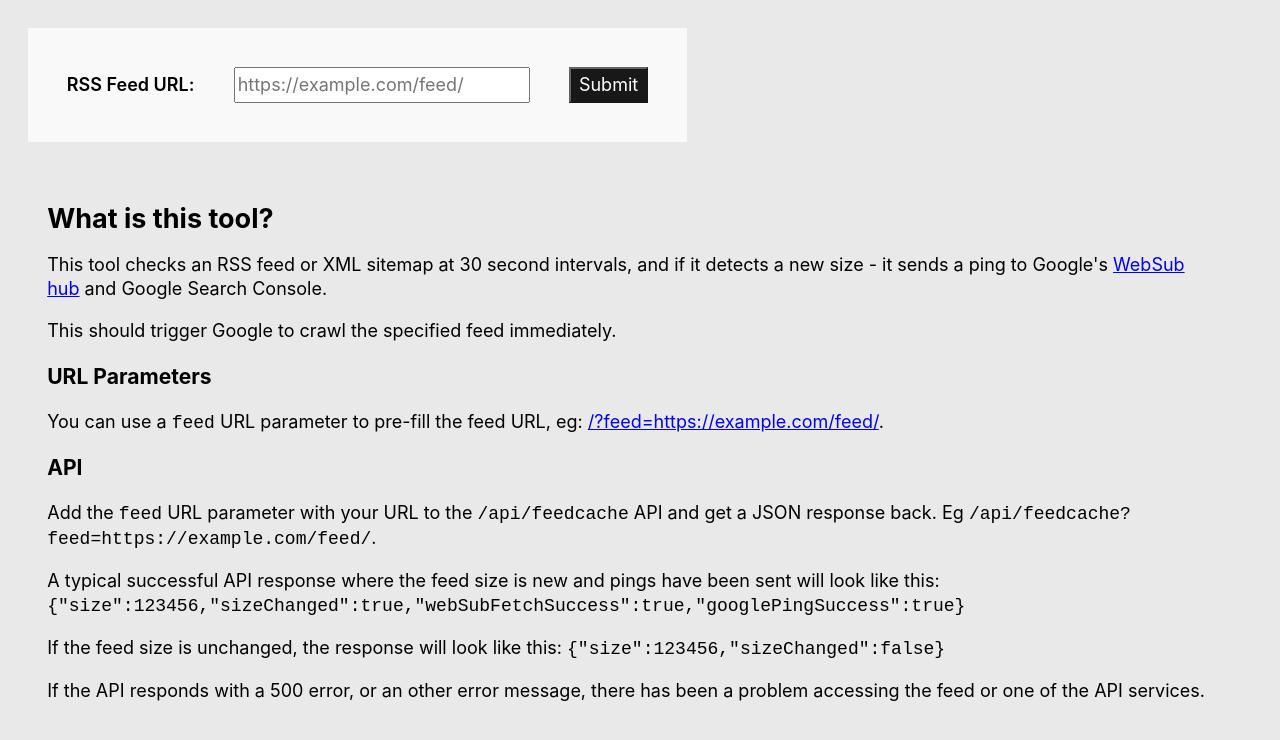
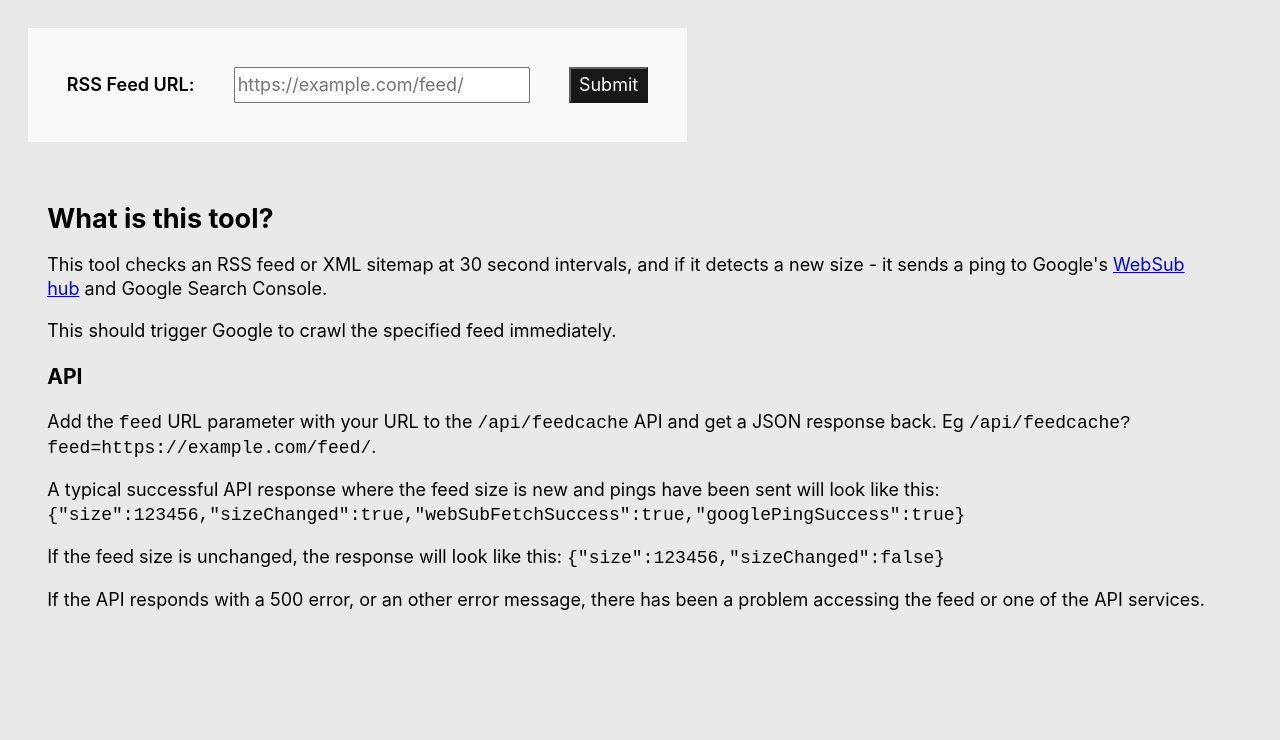
Before and after one commit to colinmcdermott/feedchecker-api, a Next.js app: page / in a window 1280 px wide. Shown: the top 740 px of the page. Built offline with nearby package versions, Linux system fonts and the light colour scheme.

Commit message:
Update index.tsx

```diff
--- a/pages/index.tsx
+++ b/pages/index.tsx
@@ -87,8 +87,6 @@ function FeedChecker() {
         <h2>What is this tool?</h2>
         <p>This tool checks an RSS feed or XML sitemap at 30 second intervals, and if it detects a new size - it sends a ping to Google's <a href='https://pubsubhubbub.appspot.com/' target='_blank'>WebSub hub</a> and Google Search Console.</p>
         <p>This should trigger Google to crawl the specified feed immediately.</p>
-        <h3>URL Parameters</h3>
-        <p>You can use a <code>feed</code> URL parameter to pre-fill the feed URL, eg: <a href='/?feed=https://example.com/feed/' rel='nofollow'>/?feed=https://example.com/feed/</a>.</p>
         <h3>API</h3>
         <p>Add the <code>feed</code> URL parameter with your URL to the <code>/api/feedcache</code> API and get a JSON response back. Eg <code>/api/feedcache?feed=https://example.com/feed/</code>.</p>
         <p>A typical successful API response where the feed size is new and pings have been sent will look like this: <code>&#123;"size":123456,"sizeChanged":true,"webSubFetchSuccess":true,"googlePingSuccess":true&#125;</code></p>
```
